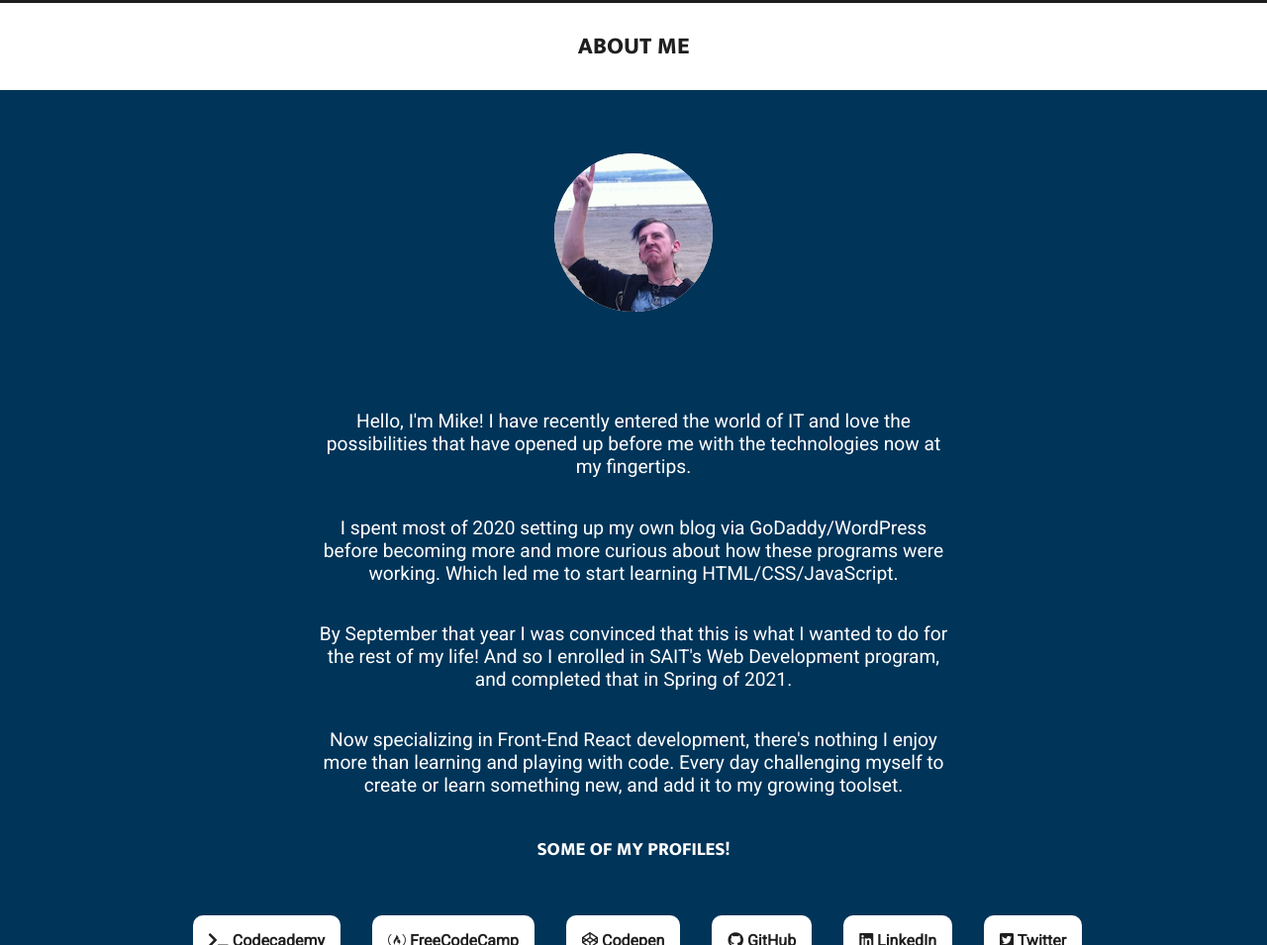
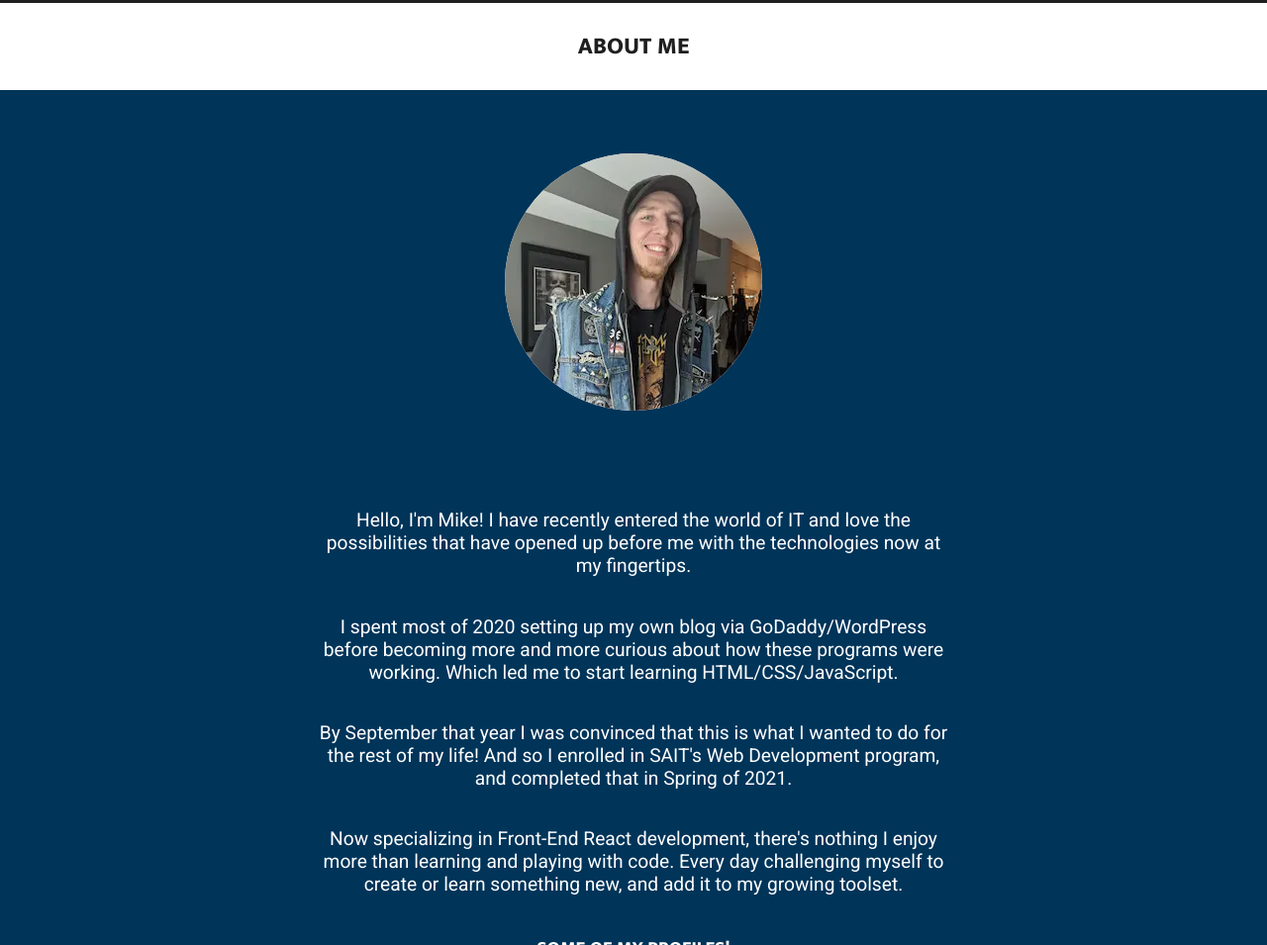
Before and after one commit to Huntthee/Huntthee.github.io, a plain HTML site: page index.html in a window 1280 px wide. Shown: the part 4511-5466 px from the top of the page at 99% size. Drawn offline with Linux system fonts and the light colour scheme.

Commit message:
Updated profile picture

```diff
--- a/index.html
+++ b/index.html
@@ -143,7 +143,7 @@
   <!-- About Me 'page' with some more cards to show off various tech stacks/knowledge -->
   <section id="about">
     <h2>About Me</h2>
-    <img src="assets/images/smaller-pic.jpg" alt="Mike throwing horns in a small round profile picture" height="160" width="160" loading="lazy">
+    <img src="assets/images/hunt-profile.webp" alt="Mike throwing horns in a small round profile picture" height="260" width="260" loading="lazy">
     <p>Hello, I'm Mike! I have recently entered the world of IT and love the possibilities that have opened up before me with the technologies now at my fingertips.</p>
     <p>I spent most of 2020 setting up my own blog via GoDaddy/WordPress before becoming more and more curious about how these programs were working. Which led me to start learning HTML/CSS/JavaScript.</p>
     <p>By September that year I was convinced that this is what I wanted to do for the rest of my life! And so I enrolled in SAIT's Web Development program, and completed that in Spring of 2021.</p>
```
Also changed, not shown: assets/images/hunt-profile.webp (added), assets/images/smaller-pic.jpg (deleted).
